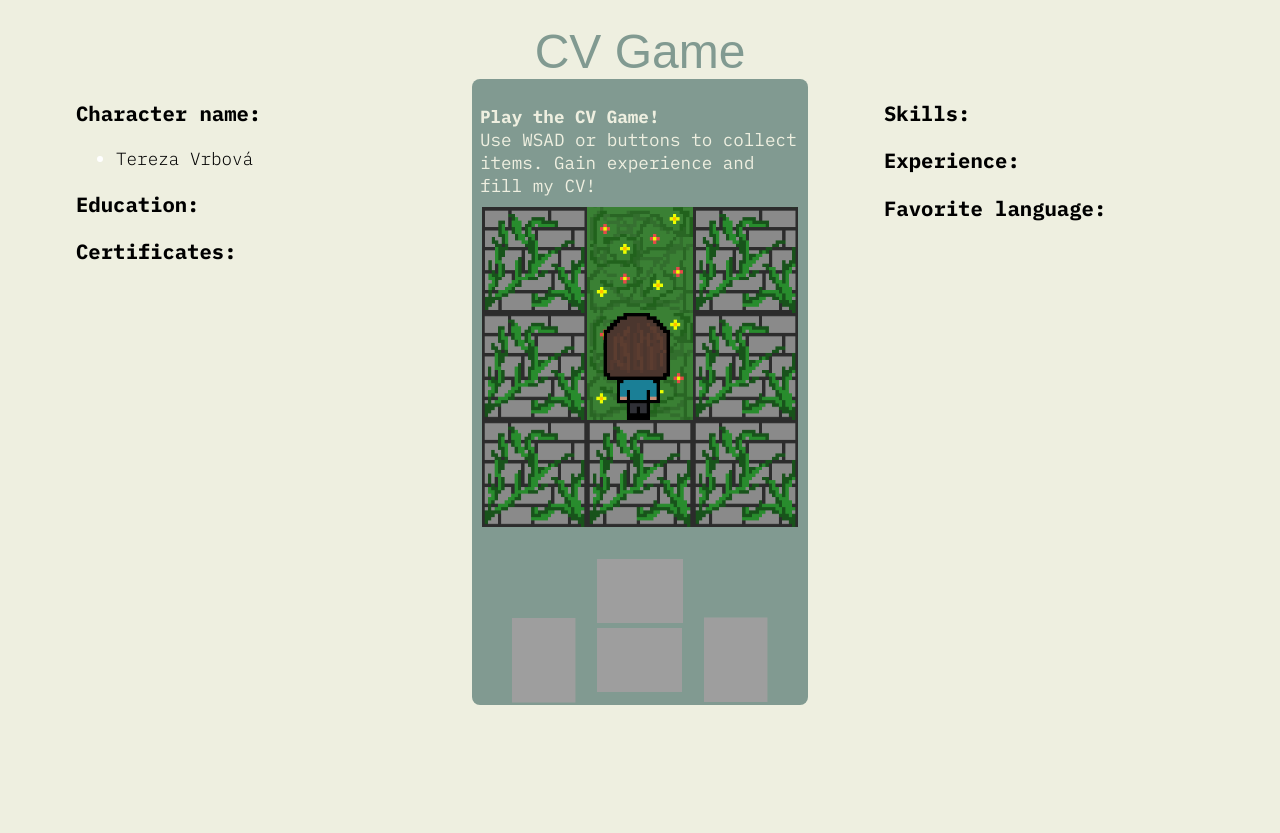
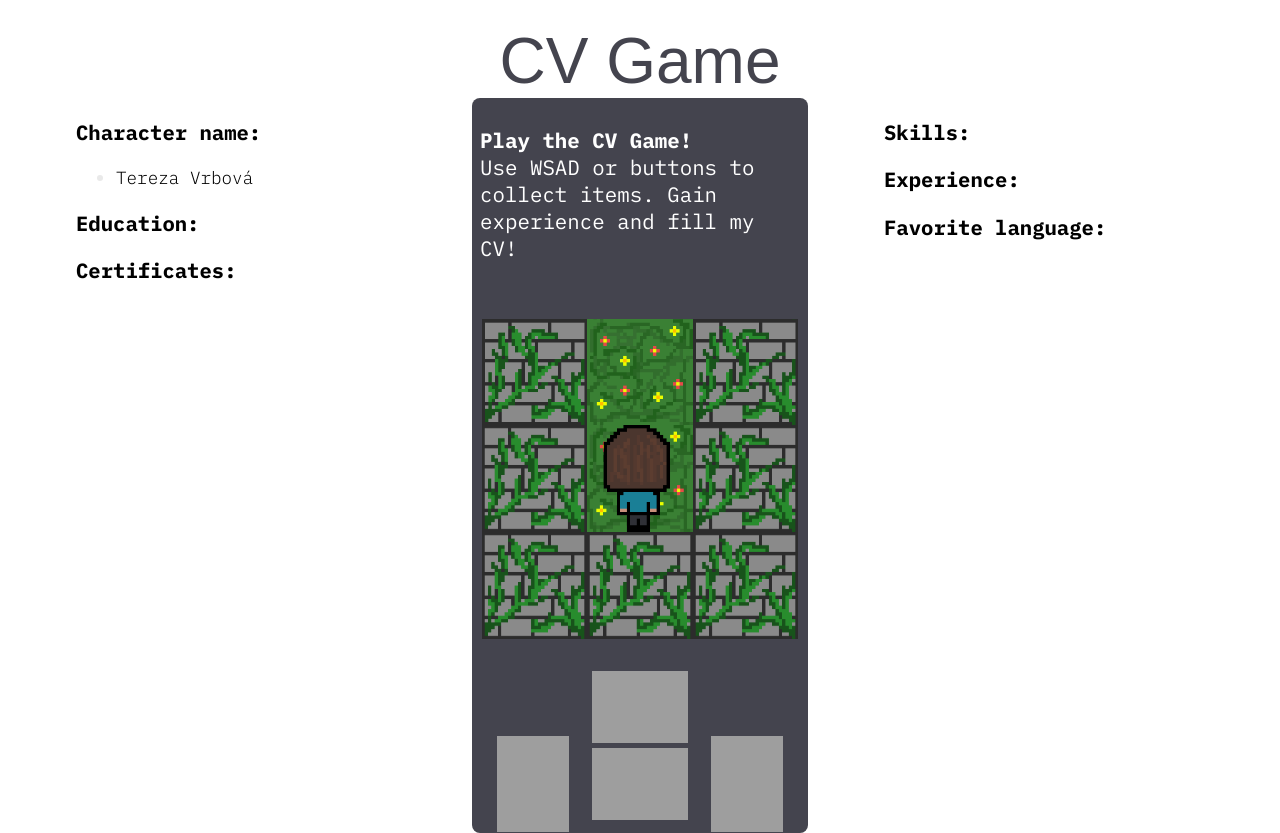
Before and after one commit to TeVr42/CVGame, a plain HTML site: page index.html in a window 1280 px wide. Before the commit the page ends 800 px from the top, so only its background shows below. Drawn offline with Linux system fonts and the light colour scheme; grey boxes are pictures that could not be loaded; a web font is replaced by a local one.

Commit message:
visual improvements

```diff
--- a/index.html
+++ b/index.html
@@ -3,7 +3,7 @@
 <head>
     <meta charset="UTF-8">
     <meta name="viewport" content="width=device-width, initial-scale=1.0">
-    <title>CV Game</title>
+    <title>Tereza Vrbová | CV Game</title>
     <link rel="icon" type="image/x-icon" href="./resources/favicon.ico">
 
     <link rel="stylesheet" href="styles.css">
--- a/styles.css
+++ b/styles.css
@@ -1,9 +1,9 @@
 :root {
   --headerFont: "Bungee Inline", sans-serif;
   --textFont: "IBM Plex Mono", monospace;
-  --mainDark: #819A91;
-  --white: #ffffff;
-  --bgColor: #EEEFE0;
+  --mainDark: #44444E;
+  --white: #E9E9E9;
+  --bgColor: #ffffff;
 
 }
 
@@ -20,7 +20,7 @@ li::marker {
 
 #infoText {
     margin-top: 0;
-    height: 3.5rem;
+    min-height: 6rem;
 }
 
 #infoTextBold {
@@ -65,7 +65,7 @@ li::marker {
 }
 
 .arrowButton {
-    height: 7vh;
+    height: 9vh;
 }
 
 .arrowDown {
@@ -131,6 +131,7 @@ li::marker {
 
 .containerInfo {
     width: 90vw;
+    font-size: 1.3rem;
 }
 
 .containerMain {
@@ -152,7 +153,7 @@ li::marker {
 }
 
 .headerMain {
-    font-size: 3rem;
+    font-size: 3.5rem;
     color: var(--mainDark);
     text-align: center;
     margin-bottom: 0;
@@ -181,7 +182,6 @@ li::marker {
 }
 
 
-
 @media (min-width: 640px) {
 
     body {
@@ -195,11 +195,7 @@ li::marker {
 
     #infoText {
     margin-top: 0;
-    height: 3.85rem;
-    }
-
-    .arrowButton {
-    height: 8vh;
+    min-height: 9rem;
     }
 
     .containerAchievements, .containerInfo, #movableToFirst, .containerAchievements {
@@ -217,8 +213,14 @@ li::marker {
     }
 
     .headerMain {
-        font-size: 3rem;
+        font-size: 4rem;
     }
 
+}
 
+@media (min-width: 1300px) {
+
+    #infoText {
+    min-height: 5rem;
+    }
 }
```
Also changed, not shown: resources/favicon.ico, resources/levelUp.png, 1 other file.
